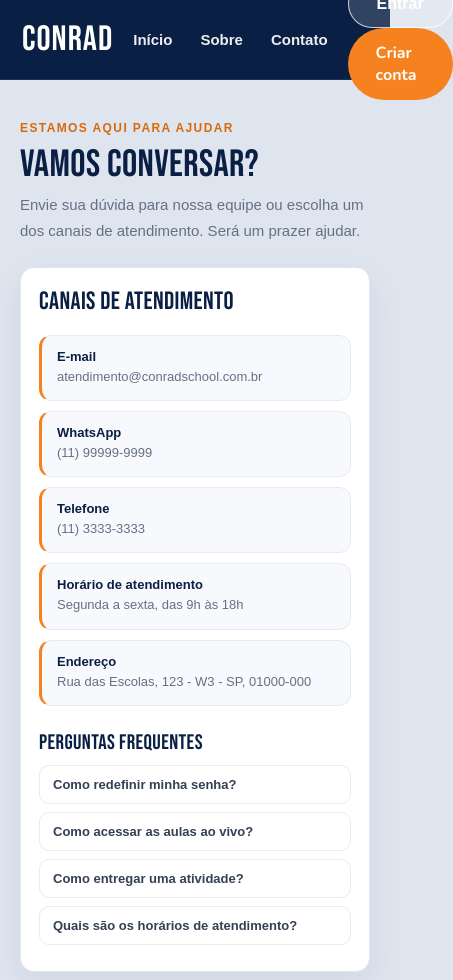
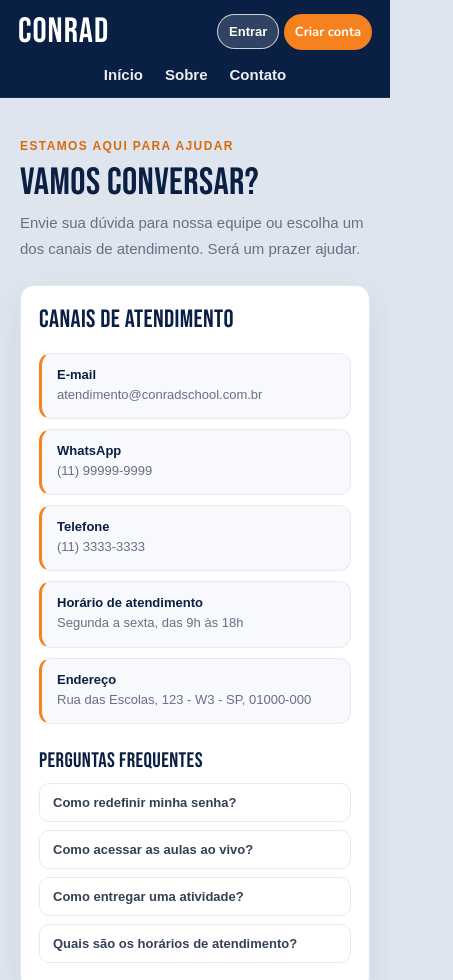
Before and after one commit to daniloakin07-boop/Conrad-, a website: page pages/contato.html in a window 390 px wide. Shown: the top 980 px of the page, 453 px wide, since content can reach past the window. Drawn offline with nearby package versions, Linux system fonts and the light colour scheme.

Commit message:
Adptação para mobile -contato

```diff
--- a/CSS/geral.css
+++ b/CSS/geral.css
@@ -1132,6 +1132,36 @@ header{
   }
 }
 
+@media (max-width: 760px) {
+  :where(.pagina-contato-page) .topo {
+    height: auto;
+    flex-wrap: wrap;
+    gap: 12px 14px;
+    padding: 14px 18px;
+  }
+
+  :where(.pagina-contato-page) .topo .logo {
+    margin-right: auto;
+  }
+
+  :where(.pagina-contato-page) .topo-acoes {
+    gap: 8px;
+  }
+
+  :where(.pagina-contato-page) .topo-acoes .btn-link,
+  :where(.pagina-contato-page) .topo-acoes .btn-primario {
+    padding: 9px 11px;
+    font-size: 13px;
+  }
+
+  :where(.pagina-contato-page) .topo .menu {
+    order: 3;
+    flex: 0 0 100%;
+    gap: 22px;
+    padding-top: 4px;
+  }
+}
+
 @media (max-width: 600px) {
   :where(.css-auth) .pagina-contato {
     padding: 8px 0 32px;
--- a/pages/contato.html
+++ b/pages/contato.html
@@ -7,7 +7,7 @@
   <link rel="icon" type="image/png" href="../img/Emblema.png">
   <title>CONRAD Virtual School - Fale Conosco</title>
 </head>
-<body class="css-auth">
+<body class="css-auth pagina-contato-page">
 <!-- =================================================================================================================== -->
   <header class="topo">
     <a href="../index.html" class="logo">CONRAD</a>
```
